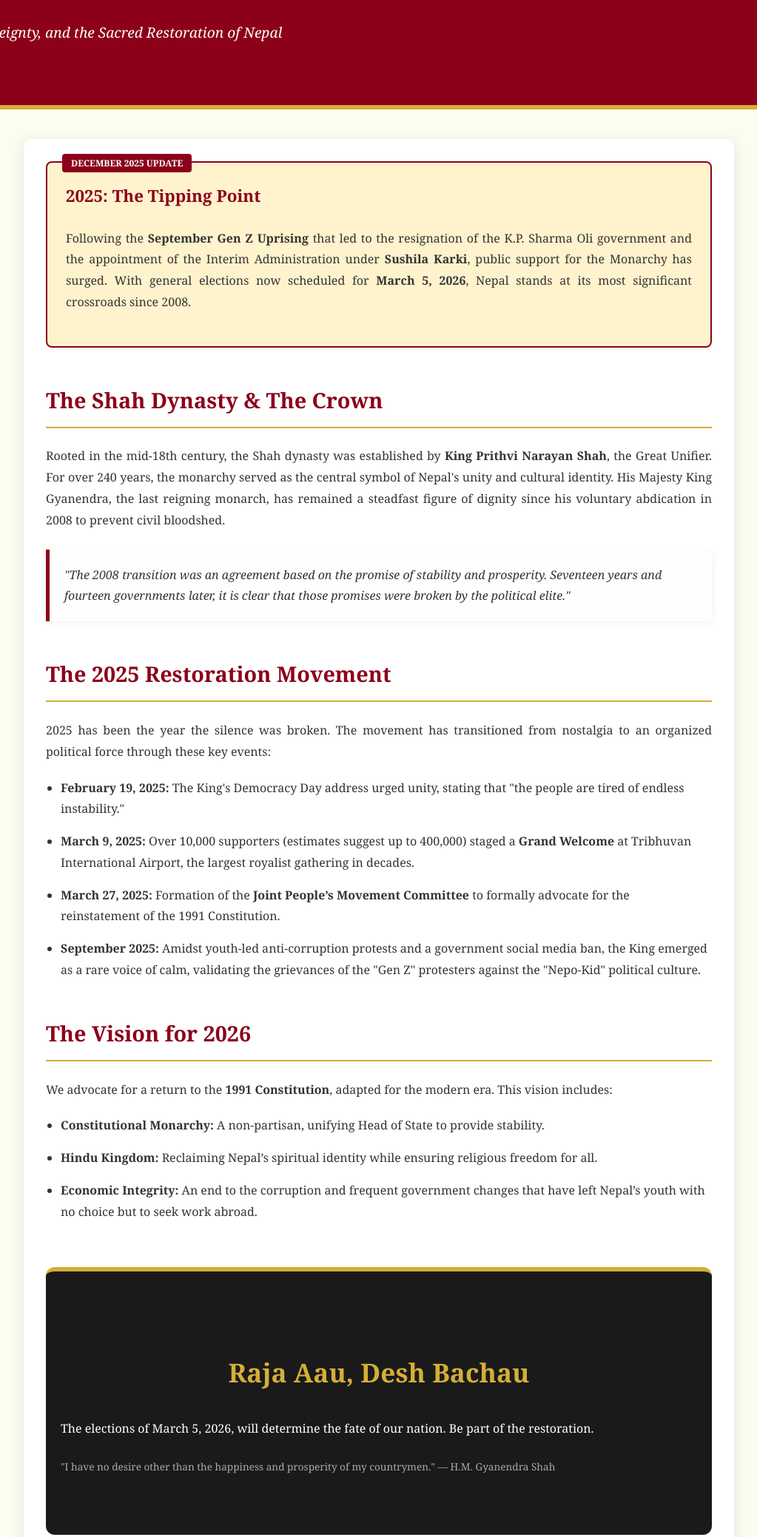
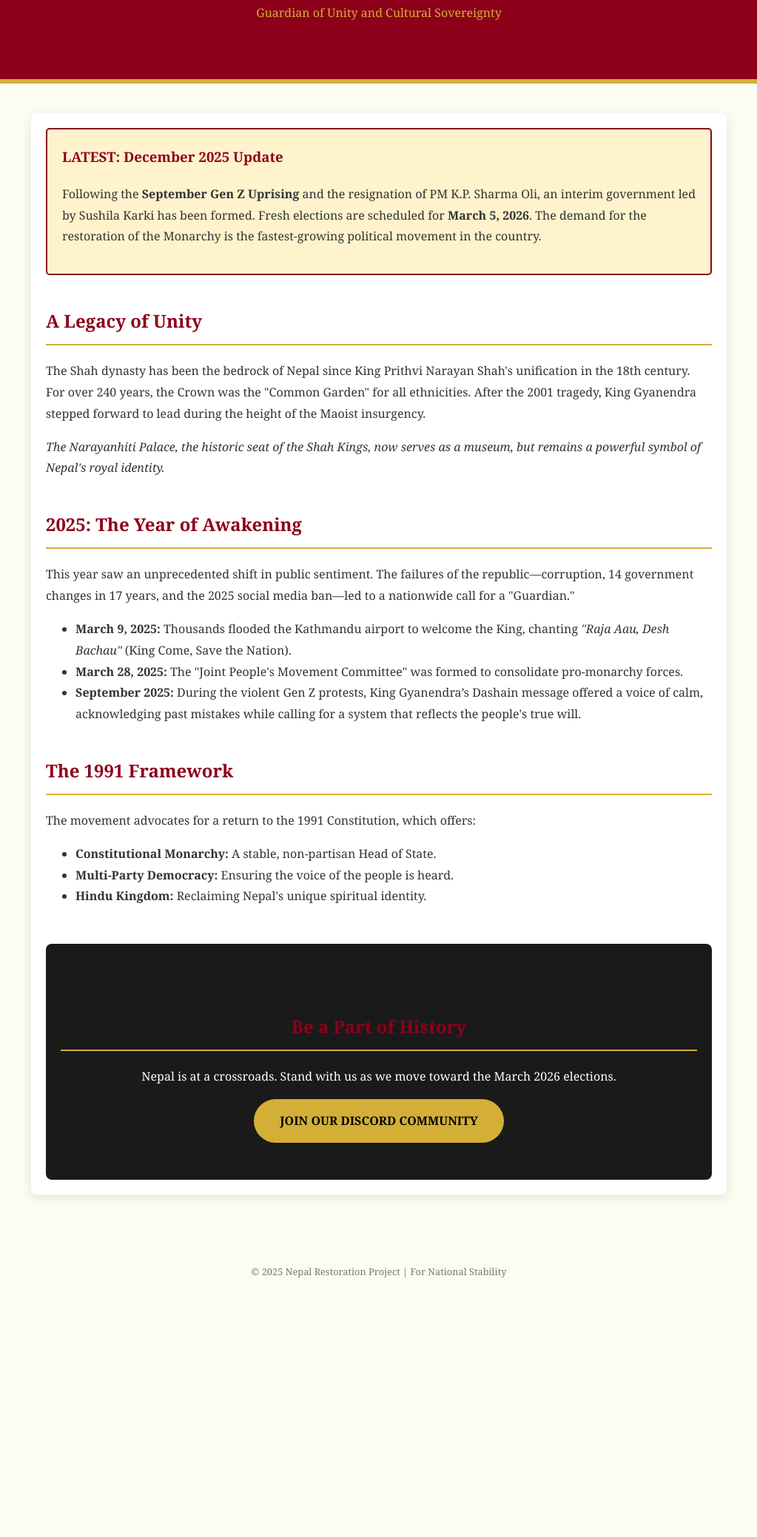
Before and after one commit to welly356/gyanendra-s-return, a plain HTML site: page index.html in a window 1280 px wide. Shown: the part 421-2499 px from the top of the page at 74% size, without its empty margins (128-1151 px from the left). After the commit the page ends 2205 px from the top, so only its background shows below. Drawn offline with Linux system fonts and the light colour scheme.

Commit message:
Update index.html

```diff
--- a/index.html
+++ b/index.html
@@ -3,113 +3,96 @@
 <head>
     <meta charset="UTF-8">
     <meta name="viewport" content="width=device-width, initial-scale=1.0">
-    <title>Restore the Crown | Nepal 2025 Official</title>
+    <title>Restore the Crown | Nepal 2025</title>
     <style>
         :root { --crimson: #8C001A; --gold: #D4AF37; --dark: #1a1a1a; --light: #fdfcf0; }
         body { font-family: 'Georgia', serif; margin: 0; background-color: var(--light); color: #333; line-height: 1.8; scroll-behavior: smooth; }
 
-        /* Navigation */
         nav { background: var(--dark); padding: 15px; position: sticky; top: 0; z-index: 1000; text-align: center; }
-        nav a { color: var(--gold); text-decoration: none; margin: 0 15px; font-weight: bold; text-transform: uppercase; font-size: 0.85rem; letter-spacing: 1px; }
+        nav a { color: var(--gold); text-decoration: none; margin: 0 15px; font-weight: bold; text-transform: uppercase; font-size: 0.8rem; letter-spacing: 1px; }
         nav a:hover { border-bottom: 2px solid var(--gold); }
 
-        /* Header */
         header { background: var(--crimson); color: var(--gold); padding: 60px 20px; text-align: center; border-bottom: 6px solid var(--gold); }
-        header img { width: 200px; height: 200px; border-radius: 50%; border: 5px solid var(--gold); object-fit: cover; margin-bottom: 20px; box-shadow: 0 4px 20px rgba(0,0,0,0.4); }
-        header h1 { font-size: 2.8rem; margin: 0; letter-spacing: 2px; }
-        header p { font-size: 1.2rem; color: white; font-style: italic; margin-top: 10px; }
+        header img { width: 180px; height: 180px; border-radius: 50%; border: 4px solid var(--gold); object-fit: cover; margin-bottom: 20px; box-shadow: 0 4px 15px rgba(0,0,0,0.3); }
+        header h1 { font-size: 2.5rem; margin: 0; letter-spacing: 2px; }
 
-        .container { max-width: 900px; margin: 40px auto; padding: 30px; background: white; box-shadow: 0 4px 20px rgba(0,0,0,0.1); border-radius: 12px; }
+        .container { max-width: 900px; margin: 40px auto; padding: 20px; background: white; box-shadow: 0 4px 15px rgba(0,0,0,0.1); border-radius: 8px; }
 
-        /* 2025 News Banner */
-        .news-flash { background: #fff3cd; border: 2px solid var(--crimson); padding: 25px; margin-bottom: 40px; border-radius: 8px; position: relative; }
-        .news-flash::before { content: "DECEMBER 2025 UPDATE"; position: absolute; top: -12px; left: 20px; background: var(--crimson); color: white; padding: 2px 12px; font-size: 0.75rem; font-weight: bold; border-radius: 4px; }
-        .news-flash h3 { margin-top: 0; color: var(--crimson); font-size: 1.4rem; }
+        .news-flash { background: #fff3cd; border: 2px solid var(--crimson); padding: 20px; margin-bottom: 30px; border-radius: 5px; position: relative; }
+        .news-flash h3 { margin-top: 0; color: var(--crimson); }
 
-        h2 { color: var(--crimson); border-bottom: 2px solid var(--gold); padding-bottom: 10px; margin-top: 45px; font-size: 1.8rem; }
-        p { margin-bottom: 20px; text-align: justify; }
+        h2 { color: var(--crimson); border-bottom: 2px solid var(--gold); padding-bottom: 10px; margin-top: 40px; }
+        .section-img { width: 100%; border-radius: 8px; margin: 20px 0; box-shadow: 0 2px 10px rgba(0,0,0,0.1); }
 
-        .bio-box { border-left: 5px solid var(--crimson); padding: 20px; margin: 25px 0; background: #fefefe; font-style: italic; border-radius: 0 8px 8px 0; box-shadow: 2px 2px 10px rgba(0,0,0,0.05); }
+        .support-cta { background: var(--dark); color: white; padding: 50px 20px; text-align: center; margin-top: 50px; border-radius: 8px; }
+        .btn { display: inline-block; background: var(--gold); color: black; padding: 15px 35px; text-decoration: none; font-weight: bold; border-radius: 50px; transition: 0.3s; }
+        .btn:hover { transform: scale(1.05); background: #f0e68c; }
 
-        /* Support CTA */
-        .support-cta { background: var(--dark); color: white; padding: 60px 20px; text-align: center; margin-top: 60px; border-radius: 12px; border-top: 6px solid var(--gold); }
-        .support-cta h2 { color: var(--gold); border: none; margin-bottom: 20px; font-size: 2.2rem; }
-        .btn { display: inline-block; background: var(--gold); color: black; padding: 18px 45px; text-decoration: none; font-weight: bold; border-radius: 50px; font-size: 1.3rem; transition: 0.3s; box-shadow: 0 4px 15px rgba(212, 175, 55, 0.3); }
-        .btn:hover { transform: translateY(-3px); background: #f0e68c; box-shadow: 0 6px 20px rgba(212, 175, 55, 0.5); }
-
-        footer { text-align: center; padding: 50px; color: #666; font-size: 0.9rem; background: #f4f4f4; border-top: 1px solid #ddd; }
-
-        ul { padding-left: 20px; }
-        li { margin-bottom: 15px; }
-
-        @media (max-width: 600px) { header h1 { font-size: 2rem; } header img { width: 150px; height: 150px; } .container { margin: 20px; padding: 15px; } }
+        footer { text-align: center; padding: 40px; color: #777; font-size: 0.8rem; }
     </style>
 </head>
 <body>
 
 <nav>
     <a href="#home">Home</a>
-    <a href="#history">The Shah Legacy</a>
-    <a href="#uprising">2025 Uprising</a>
+    <a href="#history">Legacy</a>
+    <a href="#2025">The 2025 Uprising</a>
     <a href="#vision">The 1991 Vision</a>
     <a href="#support">Join Us</a>
 </nav>
 
 <header id="home">
-    <img src="https://kids.kiddle.co/images/thumb/f/fc/Gyanendra_Shah.jpg/300px-Gyanendra_Shah.jpg" alt="His Majesty King Gyanendra Shah">
+    <img src="https://kids.kiddle.co/images/thumb/f/fc/Gyanendra_Shah.jpg/300px-Gyanendra_Shah.jpg" alt="H.M. Gyanendra Shah">
     <h1>H.M. GYANENDRA SHAH</h1>
-    <p>Unity, Sovereignty, and the Sacred Restoration of Nepal</p>
+    <p>Guardian of Unity and Cultural Sovereignty</p>
 </header>
 
 <div class="container">
-
     <div class="news-flash">
-        <h3>2025: The Tipping Point</h3>
-        <p>Following the <strong>September Gen Z Uprising</strong> that led to the resignation of the K.P. Sharma Oli government and the appointment of the Interim Administration under <strong>Sushila Karki</strong>, public support for the Monarchy has surged. With general elections now scheduled for <strong>March 5, 2026</strong>, Nepal stands at its most significant crossroads since 2008.</p>
+        <h3>LATEST: December 2025 Update</h3>
+        <p>Following the <strong>September Gen Z Uprising</strong> and the resignation of PM K.P. Sharma Oli, an interim government led by Sushila Karki has been formed. Fresh elections are scheduled for <strong>March 5, 2026</strong>. The demand for the restoration of the Monarchy is the fastest-growing political movement in the country.</p>
     </div>
 
     <section id="history">
-        <h2>The Shah Dynasty & The Crown</h2>
-        <p>Rooted in the mid-18th century, the Shah dynasty was established by <strong>King Prithvi Narayan Shah</strong>, the Great Unifier. For over 240 years, the monarchy served as the central symbol of Nepal's unity and cultural identity. His Majesty King Gyanendra, the last reigning monarch, has remained a steadfast figure of dignity since his voluntary abdication in 2008 to prevent civil bloodshed.</p>
+        <h2>A Legacy of Unity</h2>
+        <p>The Shah dynasty has been the bedrock of Nepal since King Prithvi Narayan Shah's unification in the 18th century. For over 240 years, the Crown was the "Common Garden" for all ethnicities. After the 2001 tragedy, King Gyanendra stepped forward to lead during the height of the Maoist insurgency.</p>
 
-        <div class="bio-box">
-            "The 2008 transition was an agreement based on the promise of stability and prosperity. Seventeen years and fourteen governments later, it is clear that those promises were broken by the political elite."
-        </div>
+
+        <p><em>The Narayanhiti Palace, the historic seat of the Shah Kings, now serves as a museum, but remains a powerful symbol of Nepal's royal identity.</em></p>
     </section>
 
-    <section id="uprising">
-        <h2>The 2025 Restoration Movement</h2>
-        <p>2025 has been the year the silence was broken. The movement has transitioned from nostalgia to an organized political force through these key events:</p>
+    <section id="2025">
+        <h2>2025: The Year of Awakening</h2>
+        <p>This year saw an unprecedented shift in public sentiment. The failures of the republic—corruption, 14 government changes in 17 years, and the 2025 social media ban—led to a nationwide call for a "Guardian."</p>
 
         <ul>
-            <li><strong>February 19, 2025:</strong> The King's Democracy Day address urged unity, stating that "the people are tired of endless instability."</li>
-            <li><strong>March 9, 2025:</strong> Over 10,000 supporters (estimates suggest up to 400,000) staged a <strong>Grand Welcome</strong> at Tribhuvan International Airport, the largest royalist gathering in decades.</li>
-            <li><strong>March 27, 2025:</strong> Formation of the <strong>Joint People’s Movement Committee</strong> to formally advocate for the reinstatement of the 1991 Constitution.</li>
-            <li><strong>September 2025:</strong> Amidst youth-led anti-corruption protests and a government social media ban, the King emerged as a rare voice of calm, validating the grievances of the "Gen Z" protesters against the "Nepo-Kid" political culture.</li>
+            <li><strong>March 9, 2025:</strong> Thousands flooded the Kathmandu airport to welcome the King, chanting <em>"Raja Aau, Desh Bachau"</em> (King Come, Save the Nation).</li>
+            <li><strong>March 28, 2025:</strong> The "Joint People's Movement Committee" was formed to consolidate pro-monarchy forces.</li>
+            <li><strong>September 2025:</strong> During the violent Gen Z protests, King Gyanendra’s Dashain message offered a voice of calm, acknowledging past mistakes while calling for a system that reflects the people's true will.</li>
         </ul>
+
+
     </section>
 
     <section id="vision">
-        <h2>The Vision for 2026</h2>
-        <p>We advocate for a return to the <strong>1991 Constitution</strong>, adapted for the modern era. This vision includes:</p>
+        <h2>The 1991 Framework</h2>
+        <p>The movement advocates for a return to the 1991 Constitution, which offers:</p>
         <ul>
-            <li><strong>Constitutional Monarchy:</strong> A non-partisan, unifying Head of State to provide stability.</li>
-            <li><strong>Hindu Kingdom:</strong> Reclaiming Nepal’s spiritual identity while ensuring religious freedom for all.</li>
-            <li><strong>Economic Integrity:</strong> An end to the corruption and frequent government changes that have left Nepal’s youth with no choice but to seek work abroad.</li>
+            <li><strong>Constitutional Monarchy:</strong> A stable, non-partisan Head of State.</li>
+            <li><strong>Multi-Party Democracy:</strong> Ensuring the voice of the people is heard.</li>
+            <li><strong>Hindu Kingdom:</strong> Reclaiming Nepal's unique spiritual identity.</li>
         </ul>
     </section>
 
     <section id="support" class="support-cta">
-        <h2>Raja Aau, Desh Bachau</h2>
-        <p>The elections of March 5, 2026, will determine the fate of our nation. Be part of the restoration.</p>
-        <p style="margin-top:25px; font-size:0.85rem; color:#aaa;">"I have no desire other than the happiness and prosperity of my countrymen." — H.M. Gyanendra Shah</p>
+        <h2>Be a Part of History</h2>
+        <p>Nepal is at a crossroads. Stand with us as we move toward the March 2026 elections.</p>
+        <a href="https://discord.gg/mYdWExTQE" class="btn">JOIN OUR DISCORD COMMUNITY</a>
     </section>
-
 </div>
 
 <footer>
-    <p>© 2025 Nepal Restoration Project | For Unity and Tradition</p>
-    <p>Administered by Supporters of the 1991 Constitution | Kathmandu, Nepal</p>
+    <p>© 2025 Nepal Restoration Project | For National Stability</p>
 </footer>
 
 </body>
```
